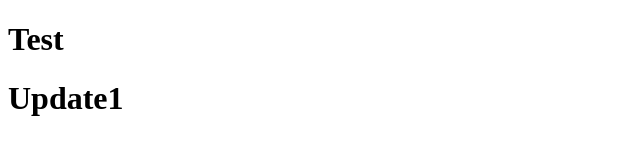
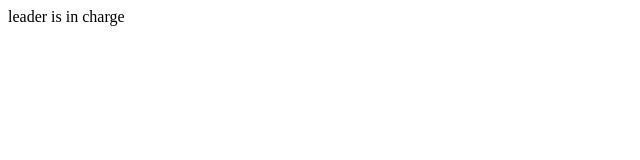
Before and after one commit to HwangByeongSun/companyproject, a plain HTML site: page index.html in a window 1280 px wide. Shown: the whole page, without its empty margins (0-640 px from the left). Drawn offline with Linux system fonts and the light colour scheme.

Commit message:
third commit

```diff
--- a/index.html
+++ b/index.html
@@ -6,9 +6,8 @@
   <title>Document</title>
 </head>
 <body>
-  <div>
-    <h1>Test</h1>
-    <h1>Update1</h1>
-  </div>
+  <nav>
+    leader is in charge
+  </nav>
 </body>
 </html>
```
